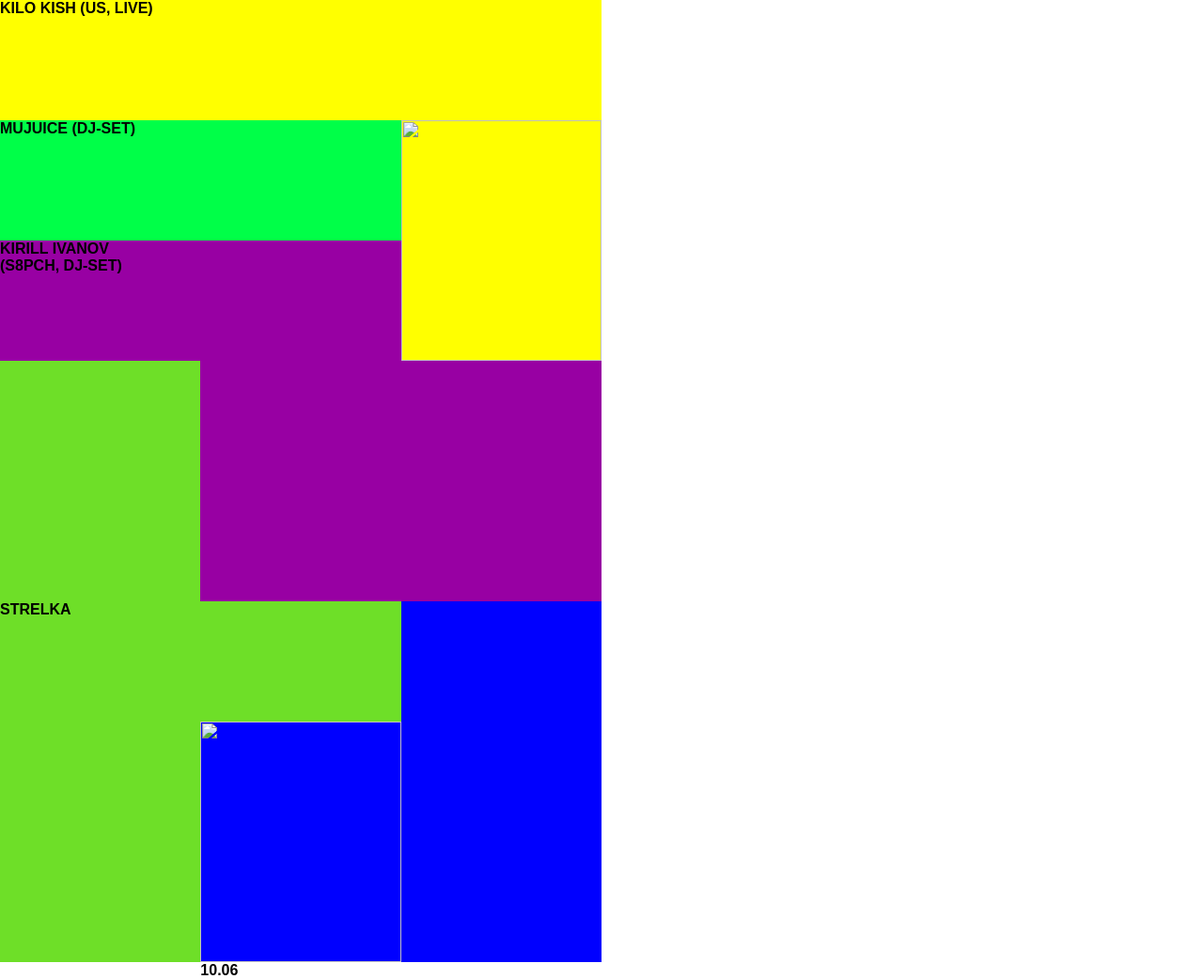
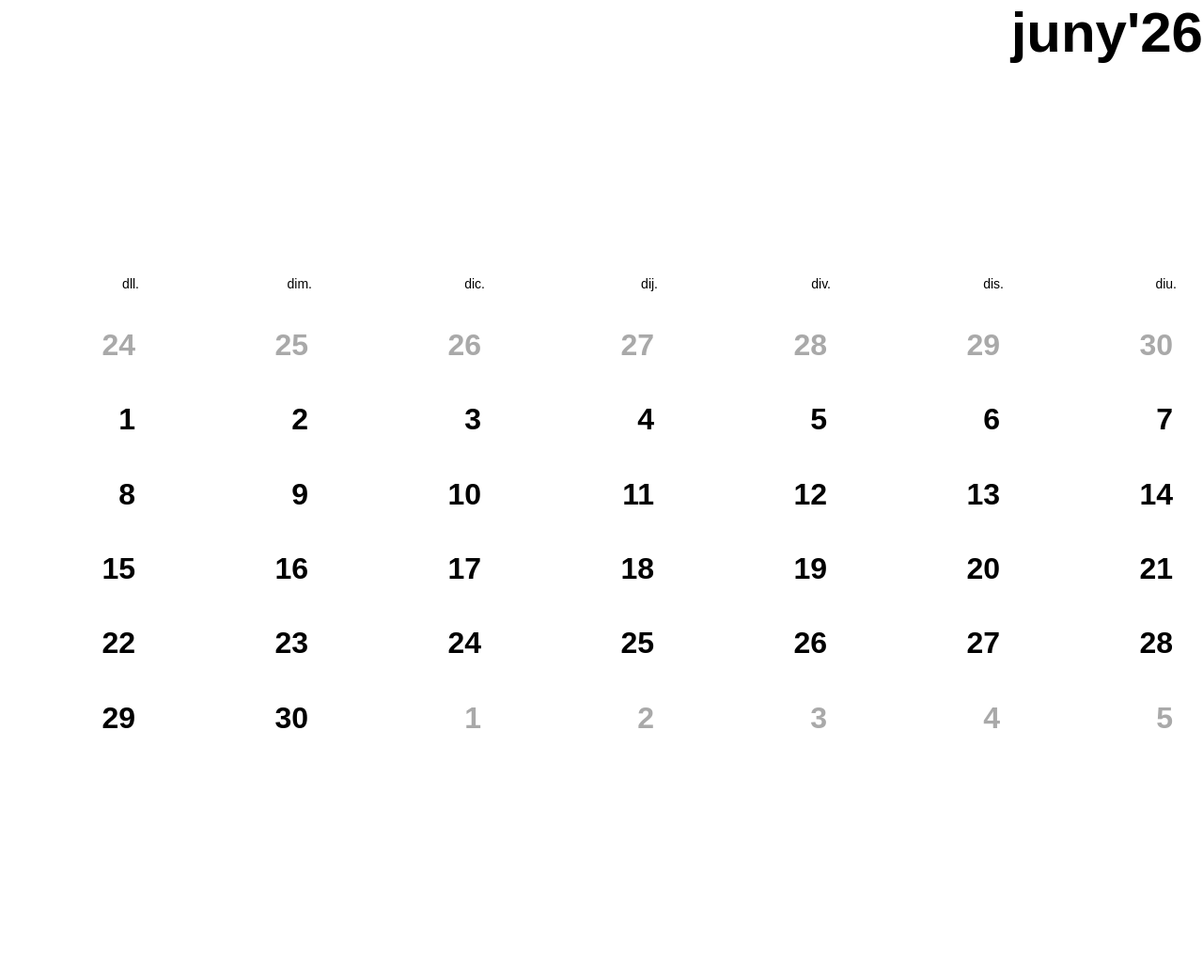
Before and after one commit to veronicaluqueeasd/Calendario, a plain HTML site: page index.html in a window 1280 px wide. Shown: the whole page at 94% size. After the commit the page ends 800 px from the top, so only its background shows below. Drawn offline with Linux system fonts and the light colour scheme; a web font is replaced by a local one.

Commit message:
Update index.html

```diff
--- a/index.html
+++ b/index.html
@@ -3,8 +3,10 @@
 <head>
     <meta charset="UTF-8">
     <meta name="viewport" content="width=device-width, initial-scale=1.0">
-    <link rel="stylesheet" href="https://use.typekit.net/dmr5zfz.css">
-    <title>Prueba grid</title>
+    <link rel="preconnect" href="https://fonts.googleapis.com">
+<link rel="preconnect" href="https://fonts.gstatic.com" crossorigin>
+<link href="https://fonts.googleapis.com/css2?family=Lexend+Zetta:wght@100..900&display=swap" rel="stylesheet">
+<title>Juny-26</title>
 
     <style>
         *{
@@ -13,175 +15,127 @@
             box-sizing: border-box;
         }
 
+        body{
+            font-size: 4px;
+        }
+
         .container{
-            width: 50vw;
+            width: 100vw;
             height: 100vh;
             display: grid;
-            grid-template: repeat(3, 16%) 32% 16% 32%/repeat(3, 1fr);
-            background: grey;
+            grid-template: 4fr auto repeat(6, 1fr)/repeat(7, 1fr);
+            gap: 2em;
         }
 
-        .amarillo{
-            background: yellow;
-            grid-area: 1/1/2/4;
+        p, h1{
+            font-family: "Lexend Zetta", sans-serif;
+            font-optical-sizing: auto;
+            font-weight: 400;
+            font-style: normal;
         }
 
-        .verde_arriba{
-            background: rgb(0, 255, 72);
-            grid-area: 2/1/3/3;
+        h1{
+            font-weight: 900;
+            font-size: 15em;
         }
 
-        .morado1, .morado2{
-            background: rgb(152, 0, 163);
-        }
-
-        .morado1{
-            grid-area: 3/1/4/3;
-        }
-
-        .morado2{
-            grid-area: 4/2/5/4;
-        }
-
-        .triangulo_verde2izq{
-            background: rgb(110, 223, 40);
-            grid-area: 4/1/5/2;
-        }
-
-        .triangulo_azul_medio{
-            height: 100%;
-            width: 100%;
+        p{
+            font-size: 8em;
+            display: flex;
+            justify-content: right;
+            align-items: center;
 
         }
 
-        .triangulo_azul_medio{
-            object-fit: cover;
-            height: 100%;
-            width: 100%;
-
+        .dies_setmana{
+            font-weight: 300;
+            font-size: 3.5em;
+            justify-content: right;
+            padding: 0 2em 1em 0;
         }
 
-        .verde2, .verde2_2{
-            background: rgb(110, 223, 40);
-            grid-area: 5/1/7/2;
+        .mes_anterior, .mes_posterior{
+            color: darkgray;
+            font-weight: 600;
+            padding: 0 1em 0 0;
         }
 
-        .verde2{
-            grid-area: 5/1/7/2;
-        }
-
-        .verde2_2{
-            grid-area: 5/2/6/3;
-        }
-
-        .azul_oscuro{
-            background: blue;
-            grid-area: 5/3/7/4;
-        }
-
-        .triangulo_azuloscuro{
-            background-color: blue;
-            grid-area: 6/2/7/3;
-        }
-
-        .triangulo_rosa{
-            width: 100%;
-            height: 100%;
-        }
-
-        .triangulo_rosa img{
-            width: 100%;
-            height: 100%;
-            object-fit: cover;
-        }
-        .amarillo_trianguloazul{
-            background: yellow;
-            grid-area: 2/3/4/4;
-        }
-
-        .triangulo_azulclaro{
-            width: 100%;
-            height: 100%;
-        }
-
-        .triangulo_azulclaro img{
-            width: 100%;
-            height: 100%;
-            object-fit: cover;
+        .mes_actual{
+            font-weight: 800;
+            padding: 0 1em 0 0;
         }
 
 
-        p{
-            font-family: "area-normal", sans-serif;
-            font-weight: 700;
-            font-style: normal;
-            text-transform: uppercase;
-        }
-
-        .azul_claro p{
-            transform: rotate(-90deg);
+        #nom_mes{
+            grid-area: 1/1/2/8;
+            display: flex;
+            justify-content: right;
         }
     </style>
 </head>
+
 <body>
     <div class="container">
-        <div class="amarillo">
-            <p>kilo kish (us, live)</p>
-        </div>
-
-        <div class="verde_arriba">
-            <p>mujuice (dj-set)</p>
-        </div>
+        <!--nombre del mes-->
+        <h1 id="nom_mes">juny'26</h1>
 
 
+        <!--dias de la semana-->
+        <p class="dies_setmana">dll.</p>
+        <p class="dies_setmana">dim.</p>
+        <p class="dies_setmana">dic.</p>
+        <p class="dies_setmana">dij.</p>
+        <p class="dies_setmana">div.</p>
+        <p class="dies_setmana">dis.</p>
+        <p class="dies_setmana">diu.</p>
 
-        <div class="morado1">
-               <p>kirill ivanov <br>(s8pch, dj-set)</p>
-        </div>
+        <!--dias del mes anterior-->
+        <p class="mes_anterior">24</p>
+        <p class="mes_anterior">25</p>
+        <p class="mes_anterior">26</p>
+        <p class="mes_anterior">27</p>
+        <p class="mes_anterior">28</p>
+        <p class="mes_anterior">29</p>
+        <p class="mes_anterior">30</p>
 
-        <div class="morado2"></div>
+        <!--dias del mes-->
+        <p class="mes_actual">1</p>
+        <p class="mes_actual">2</p>
+        <p class="mes_actual">3</p>
+        <p class="mes_actual">4</p>
+        <p class="mes_actual">5</p>
+        <p class="mes_actual">6</p>
+        <p class="mes_actual">7</p>
+        <p class="mes_actual">8</p>
+        <p class="mes_actual">9</p>
+        <p class="mes_actual">10</p>
+        <p class="mes_actual">11</p>
+        <p class="mes_actual">12</p>
+        <p class="mes_actual">13</p>
+        <p class="mes_actual">14</p>
+        <p class="mes_actual">15</p>
+        <p class="mes_actual">16</p>
+        <p class="mes_actual">17</p>
+        <p class="mes_actual">18</p>
+        <p class="mes_actual">19</p>
+        <p class="mes_actual">20</p>
+        <p class="mes_actual">21</p>
+        <p class="mes_actual">22</p>
+        <p class="mes_actual">23</p>
+        <p class="mes_actual">24</p>
+        <p class="mes_actual">25</p>
+        <p class="mes_actual">26</p>
+        <p class="mes_actual">27</p>
+        <p class="mes_actual">28</p>
+        <p class="mes_actual">29</p>
+        <p class="mes_actual">30</p>
 
-        <div class="azul_medio"></div>
-
-        <div class="azul_oscuro"></div>
-
-        <div class="triangulo_azuloscuro">
-            <div class="triangulo_rosa">
-                <img src="../Prueba grid/img/triangulo_rosa.svg" alt="">
-            </div>
-        </div>
-        <div class="rosa">
-            <p>10.06</p>
-        </div>
-
-        <div class="verde2">
-            <p>strelka</p>
-        </div>
-
-        <div class="verde2_2"></div>
-
-         <div class="triangulo_verde2izq">
-            <div class="triangulo_azul_medio">
-                <img src="../Prueba grid/img/triangulo_azulmedio.svg" alt="">
-            </div>
-        </div>
-
-        <div class="amarillo_trianguloazul">
-              <div class="triangulo_azulclaro">
-                 <!--<p>14, bldg. 5a, <br>bersenevskaya emb.</p>-->
-                 <img src="../Prueba grid/img/triangulo_azulclaro.svg" alt="">
-             </div>
-         </div>
-
-        </div>
-
-
-
+        <!--dias del mes siguiente-->
+        <p class="mes_posterior">1</p>
+        <p class="mes_posterior">2</p>
+        <p class="mes_posterior">3</p>
+        <p class="mes_posterior">4</p>
+        <p class="mes_posterior">5</p>
     </div>
-
-    <img src="" alt="">
-
 </body>
 </html>
-
-<!--salto de línea forzado: br-->
```
